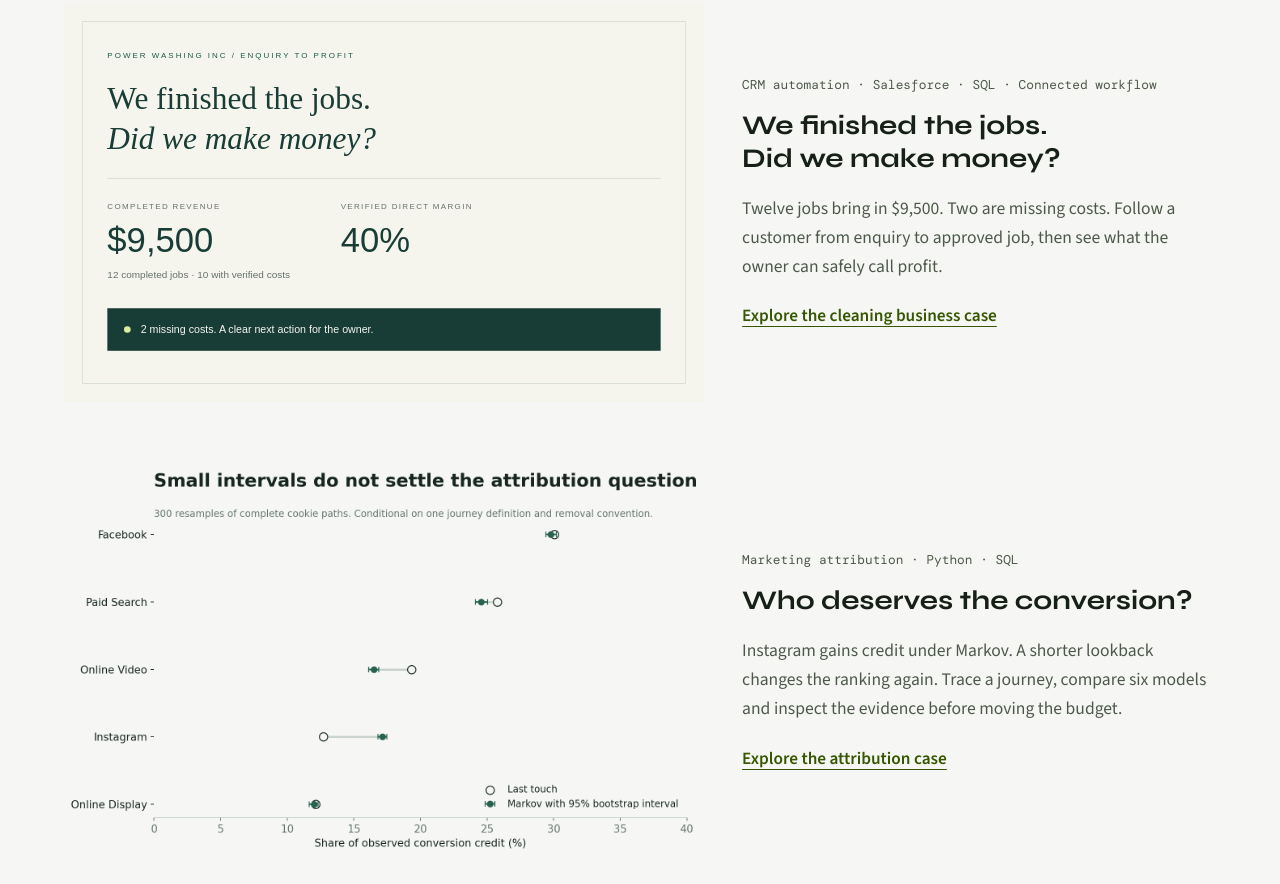
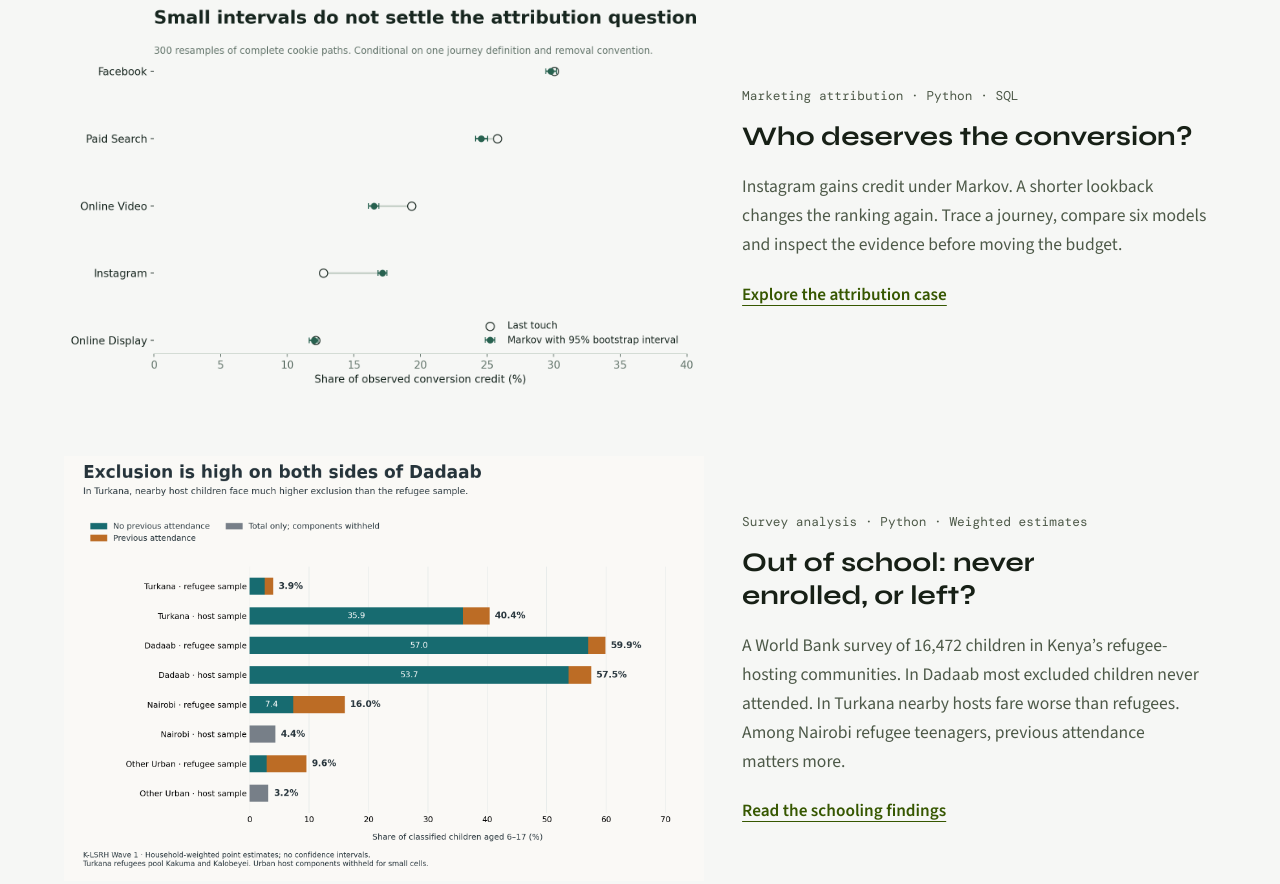
Before and after one commit to KelvinWangechi/data-analyst-portfolio, a plain HTML site: page index.html in a window 1280 px wide. Shown: the part 2183-3067 px from the top of the page. Drawn offline with Linux system fonts and the light colour scheme.

Commit message:
Reorder cases and add schooling study to README and site
Lead with marketing attribution and the Kenya schooling study, then
customer voice, cleaning, revenue and operations. List all six cases in
the same order in the README, the showcase index and the site. Use one
title for the operations case.

```diff
--- a/index.html
+++ b/index.html
@@ -713,13 +713,6 @@
 <section id="projects">
   <h2>Business decisions.<br>Follow the evidence.</h2>
   <div class="projects-grid" id="projects-grid">
-    <article class="project-card reveal" data-category="sql salesforce">
-<div class="project-figure"><a href="project-showcases/cleaning-enquiry-job-profit/" aria-label="Explore the cleaning enquiry to job profit case"><img class="project-preview" src="project-showcases/cleaning-enquiry-job-profit/preview.svg" alt="Cleaning workflow: twelve completed jobs, ten with verified costs, and two needing follow-up" loading="lazy" width="960" height="600"></a></div>
-<div class="project-copy"><div class="project-tag">CRM automation · Salesforce · SQL · Connected workflow</div>
-<h3 class="project-title">We finished the jobs. Did we make money?</h3>
-      <p class="project-desc">Twelve jobs bring in $9,500. Two are missing costs. Follow a customer from enquiry to approved job, then see what the owner can safely call profit.</p>
-      <a class="project-link" href="project-showcases/cleaning-enquiry-job-profit/">Explore the cleaning business case</a></div>
-</article>
     <article class="project-card reveal" data-category="python sql">
 <div class="project-figure"><a href="project-showcases/marketing-attribution/" aria-label="Explore the marketing attribution case"><img class="project-preview" src="project-showcases/marketing-attribution/results/credit-shift.png" alt="Last-touch and Markov attribution shares across five channels, with bootstrap intervals" loading="lazy" width="1582" height="964"></a></div>
 <div class="project-copy"><div class="project-tag">Marketing attribution · Python · SQL</div>
@@ -727,12 +720,26 @@
       <p class="project-desc">Instagram gains credit under Markov. A shorter lookback changes the ranking again. Trace a journey, compare six models and inspect the evidence before moving the budget.</p>
       <a class="project-link" href="project-showcases/marketing-attribution/">Explore the attribution case</a></div>
 </article>
+    <article class="project-card reveal" data-category="python">
+<div class="project-figure"><a href="project-showcases/kenya-schooling-histories/figures/schooling_composition.png" aria-label="Open schooling chart at full size"><img class="project-preview" src="project-showcases/kenya-schooling-histories/figures/schooling_composition.png" alt="Weighted shares of children out of school, split by never attended and attended before, across location and sample" loading="lazy" width="1980" height="1314"></a></div>
+<div class="project-copy"><div class="project-tag">Survey analysis · Python · Weighted estimates</div>
+<h3 class="project-title">Out of school: never enrolled, or left?</h3>
+      <p class="project-desc">A World Bank survey of 16,472 children in Kenya’s refugee-hosting communities. In Dadaab most excluded children never attended. In Turkana nearby hosts fare worse than refugees. Among Nairobi refugee teenagers, previous attendance matters more.</p>
+      <a class="project-link" href="https://github.com/KelvinWangechi/data-analyst-portfolio/tree/main/project-showcases/kenya-schooling-histories/">Read the schooling findings</a></div>
+</article>
     <article class="project-card reveal" data-category="r sql">
 <div class="project-figure"><a href="project-showcases/customer-voice/" aria-label="Explore the customer voice case"><img class="project-preview" src="project-showcases/customer-voice/assets/kitchen.png" alt="An illustrated meal bag and receipt on a kitchen counter" loading="lazy" width="1536" height="1024"></a></div>
 <div class="project-copy"><div class="project-tag">Customer research · R · SQL</div>
 <h3 class="project-title">What did “too expensive” actually mean?</h3>
       <p class="project-desc">One answer option hides several different needs. Inspect the words, change a coding decision and explore what the evidence supports.</p>
       <a class="project-link" href="project-showcases/customer-voice/">Explore the customer voice case</a></div>
+</article>
+    <article class="project-card reveal" data-category="sql salesforce">
+<div class="project-figure"><a href="project-showcases/cleaning-enquiry-job-profit/" aria-label="Explore the cleaning enquiry to job profit case"><img class="project-preview" src="project-showcases/cleaning-enquiry-job-profit/preview.svg" alt="Cleaning workflow: twelve completed jobs, ten with verified costs, and two needing follow-up" loading="lazy" width="960" height="600"></a></div>
+<div class="project-copy"><div class="project-tag">CRM automation · Salesforce · SQL · Connected workflow</div>
+<h3 class="project-title">We finished the jobs. Did we make money?</h3>
+      <p class="project-desc">Twelve jobs bring in $9,500. Two are missing costs. Follow a customer from enquiry to approved job, then see what the owner can safely call profit.</p>
+      <a class="project-link" href="project-showcases/cleaning-enquiry-job-profit/">Explore the cleaning business case</a></div>
 </article>
     <article class="project-card reveal" data-category="python sql">
 <div class="project-figure"><a href="project-showcases/revenue-analytics-platform/channel_cost_per_lead.png" aria-label="Open revenue chart at full size"><img class="project-preview" src="project-showcases/revenue-analytics-platform/channel_cost_per_lead.png" alt="Recorded spend per lead across six marketing channels" loading="lazy" width="1920" height="1200"></a></div>
```
Also changed, not shown: README.md, project-showcases/README.md.
